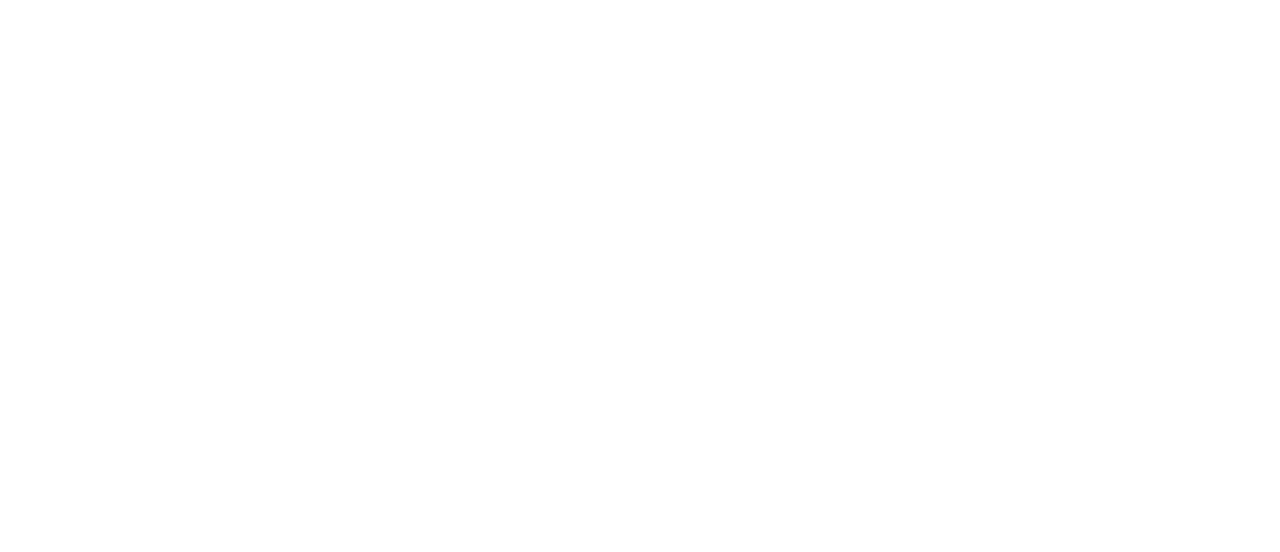
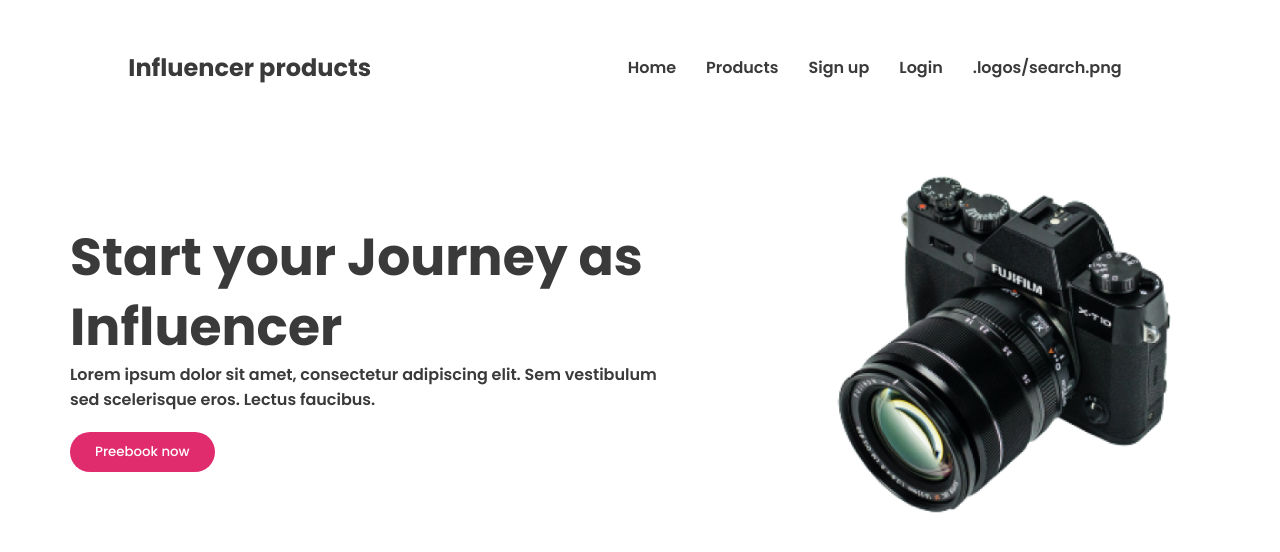
Before and after one commit to FuadHasan199/influence-gear, a plain HTML site: page index.html in a window 1280 px wide. Drawn offline with Linux system fonts and the light colour scheme.

Commit message:
first section done

```diff
--- a/index.html
+++ b/index.html
@@ -4,9 +4,42 @@
     <meta charset="UTF-8">
     <meta name="viewport" content="width=device-width, initial-scale=1.0">
     <title>Influence gear</title>
+    <link rel="preconnect" href="https://fonts.googleapis.com">
+    <link rel="preconnect" href="https://fonts.gstatic.com" crossorigin>
+    <link href="https://fonts.googleapis.com/css2?family=Poppins:wght@500;600;700&display=swap" rel="stylesheet">
     <link rel="stylesheet" href="style.css">
 </head>
 <body>
+    <header>
+        <nav>
+            <h3>Influencer products</h3>
+            <ul>
+                <li>Home</li>
+                <li>Products</li>
+                <li>Sign up</li>
+                <li>Login</li>
+                <li>.logos/search.png</li>
+                <li><a href="./logos/cart.png"></a></li>
+            </ul>
+        </nav>
+    </header>
+    <main>
+        <section>
+            <div class="banner-container">
+                <div class="banner-content">
+                    <h1>Start your Journey as <br> Influencer</h1>
+                    <p>Lorem ipsum dolor sit amet, consectetur adipiscing elit. Sem
+                        vestibulum sed scelerisque eros. Lectus faucibus.</p>
+                    <button class="btn">Preebook now</button>
+                </div>
+                <div class="banner-img-container">
+                    <img class="banner-img" src="./images/main-camera.png" alt="">
+                </div>
+            </div>
+        </section>
+    </main>
+    <footer>
 
+    </footer>
 </body>
 </html>
--- a/style.css
+++ b/style.css
@@ -1,4 +1,85 @@
 *{
     margin:0;
     padding:0;
+    font-family: 'Poppins', sans-serif;
 }
+nav ul{
+    display:flex;
+    gap: 30px;
+}
+nav  li{
+    list-style: none;
+    color: #3A3A3A;
+    font-family: Poppins;
+    font-size: 16px;
+    font-style: normal;
+    font-weight: 600;
+    line-height: normal;
+    cursor:pointer;
+}
+nav li a{
+    text-decoration: none;
+}
+ nav{
+    display:flex;
+    justify-content: space-around;
+    align-items: center;
+    margin-top: 50px;
+}
+nav  h3{
+    color: #3A3A3A;
+    font-size: 24px;
+    font-style: normal;
+     font-weight: bold;
+}
+.banner-content h1{
+    color: #3A3A3A;
+font-family: Poppins;
+font-size: 52px;
+font-style: normal;
+font-weight: 700;
+line-height: 70px;
+}
+.banner-content p{
+    color: #3A3A3A;
+    font-family: Poppins;
+    font-size: 16px;
+    font-style: normal;
+    font-weight: 600;
+    line-height: normal;
+}
+.btn{
+    color: #FFF;
+     font-family: Poppins;
+     padding:10px 25px;
+     border-radius: 20px;
+     border:0;
+     margin-top: 20px;
+     background-color: #e02c6d;
+     cursor: pointer;
+}
+.btn:hover{
+    opacity: 0.5;
+}
+nav li:hover{
+    background-color: rgb(134, 134, 134);
+
+}
+.banner-img-container{
+    width: 400px;
+
+
+}
+.banner-img{
+    width:100%;
+}
+.banner-container{
+    display: flex;
+    margin-top: 70px;
+    justify-content: space-around;
+    align-items: center;
+}
+.banner-content{
+    width: 600px;
+    text-align: left;
+}
```
Also changed, not shown: logos/cart.png (added), logos/search.png (added).
